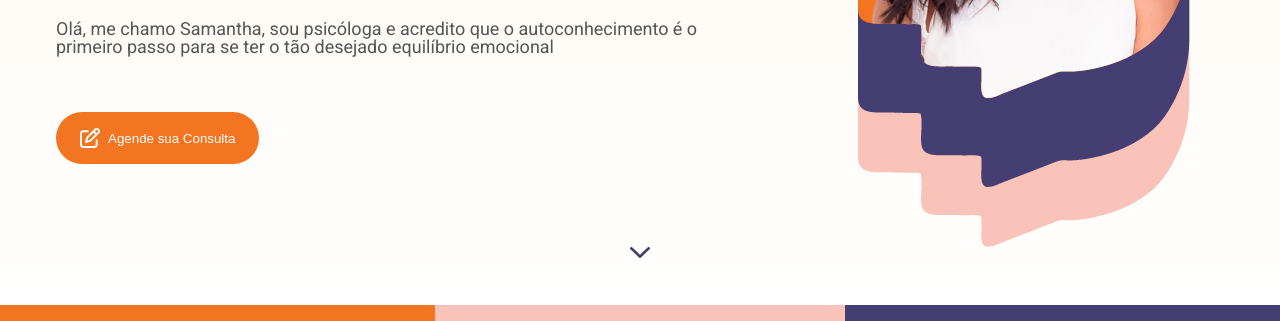
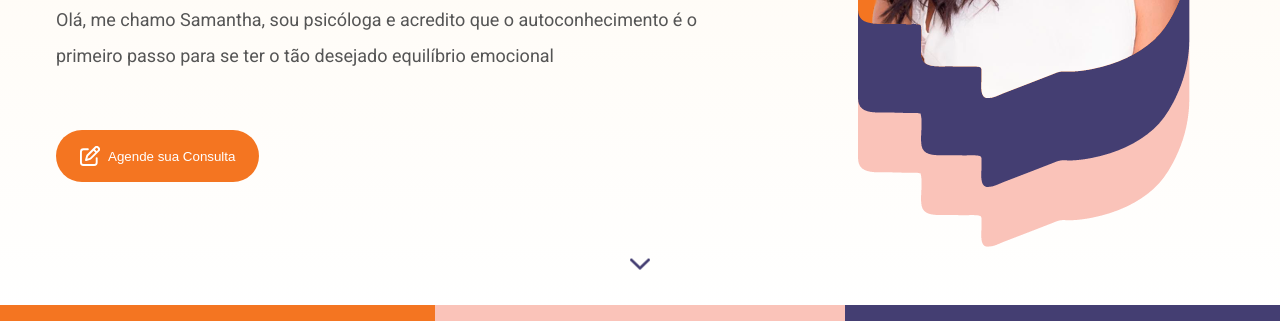
Before and after one commit to RafaelLimaC/astro-psico, an Astro site: page / in a window 1280 px wide. Shown: the part 479-800 px from the top of the page. Built offline with nearby package versions, Linux system fonts and the light colour scheme; Astro itself is replaced by a stand-in of ours.

Commit message:
fix: minor changes hero section

```diff
--- a/src/components/HeroSection.astro
+++ b/src/components/HeroSection.astro
@@ -3,14 +3,14 @@ import Button from "./ButtonCTA.astro";
 ---
 
 <section class="hero">
-  <div class="hero-text">
-    <h1 class="hero-text__title">
+  <div class="hero__text">
+    <h1 class="hero__text-title">
       Descubra o seu
       <strong>potencial,</strong> encontre
       <strong>equilíbrio</strong> e seja
       <strong>você</strong> mesmo
     </h1>
-    <p class="hero-text__paragraph">
+    <p class="hero__text-paragraph">
       Olá, me chamo Samantha, sou psicóloga e acredito que o autoconhecimento é
       o primeiro passo para se ter o tão desejado equilíbrio emocional
     </p>
@@ -48,12 +48,12 @@ import Button from "./ButtonCTA.astro";
 
     position: relative;
 
-    .hero-text {
+    &__text {
       display: flex;
       flex-direction: column;
       gap: 2rem;
 
-      &__title {
+      &-title {
         font-size: clamp(3rem, 6vw, 3.5rem);
         font-weight: bold;
         color: var(--color-blue);
@@ -64,11 +64,12 @@ import Button from "./ButtonCTA.astro";
         }
       }
 
-      &__paragraph {
+      &-paragraph {
         max-width: 70ch;
         font-size: 1.125rem;
         color: var(--color-dark);
         padding-bottom: 1.5rem;
+        line-height: 1.3;
       }
     }
 
@@ -84,7 +85,7 @@ import Button from "./ButtonCTA.astro";
     .hero-arrow-down {
       position: absolute;
       bottom: 2.5rem;
-      animation: upAndDown 2s ease infinite;
+      animation: upAndDown 3s ease infinite;
     }
   }
 
@@ -94,6 +95,12 @@ import Button from "./ButtonCTA.astro";
 
       &__title {
         max-width: 22ch;
+      }
+
+      &__text {
+        &-paragraph {
+          line-height: 2;
+        }
       }
 
       &__img {
```
